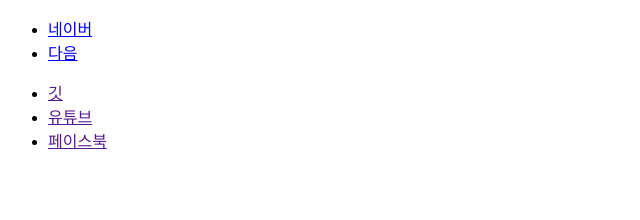
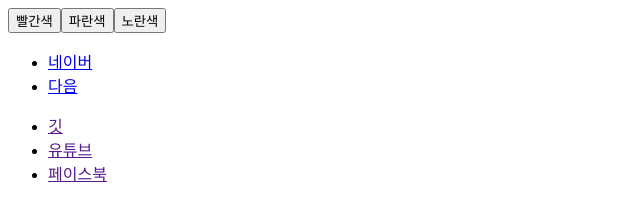
Before and after one commit to flxk202122/-, a plain HTML site: page index.html in a window 1280 px wide. Shown: the whole page, without its empty margins (0-640 px from the left). Drawn offline with nearby package versions, Linux system fonts and the light colour scheme.

Commit message:
버튼 누르면 백그라운드 컬러변경

```diff
--- a/data/navi.js
+++ b/data/navi.js
@@ -27,4 +27,18 @@
             target: "_blank"
         }
     ],
+    btn: [
+        {
+            nm: "빨간색",
+            bg: "red"
+        },
+        {
+            nm: "파란색",
+            bg: "blue"
+        },
+        {
+            nm: "노란색",
+            bg: "yellow"
+        },
+    ]
 }
--- a/index.html
+++ b/index.html
@@ -8,6 +8,8 @@
     <script src="https://code.jquery.com/jquery-2.2.4.js"
         integrity="sha256-iT6Q9iMJYuQiMWNd9lDyBUStIq/8PuOW33aOqmvFpqI=" crossorigin="anonymous"></script>
     <script src="./data/navi.js"></script>
+    <style>
+    </style>
     <script>
         $(document).ready(function () {
             let gnbtags = "";
@@ -28,7 +30,19 @@
                     </li>`;
             }
 
+            let btnlist = "";
+            for (x in naviAlldata.btn) {
 
+                btnlist += `<button>${naviAlldata.btn[x].nm}</button>`
+
+            }
+
+            $("#btn").on('click', 'button', function () {
+                $('body').css('background', naviAlldata.btn[$(this).index()].bg)
+            })
+
+
+            $("#btn").html(btnlist)
             $("#gnb").html(gnbtags)
             $("#quick").html(quicklist)
         })
@@ -36,12 +50,16 @@
 </head>
 
 <body>
+    <div id="btn">
+        <!-- 버튼3개 클릭하면 배경색상이 바꾸기 -->
+    </div>
     <ul id="gnb">
 
     </ul>
     <ul id="quick">
 
     </ul>
+
 </body>
 
 </html>
```
